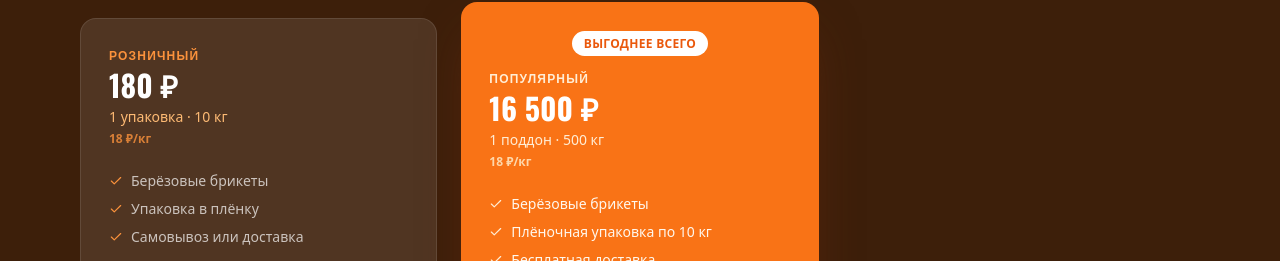
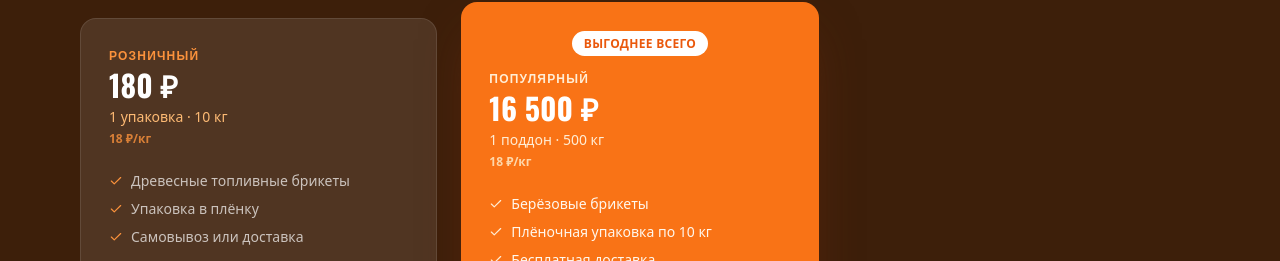
Before and after one commit to pr-poehali-dev/beaver-fuel-recycling, a React (Vite) app: page / in a window 1280 px wide. Shown: the part 1859-2120 px from the top of the page. Built offline with nearby package versions, Linux system fonts and the light colour scheme.

Commit message:
Замена березовых на древесные брикеты

```diff
--- a/src/pages/Index.tsx
+++ b/src/pages/Index.tsx
@@ -52,7 +52,7 @@ const prices = [
     price: "180",
     perkg: "18 ₽/кг",
     highlight: false,
-    features: ["Берёзовые брикеты", "Упаковка в плёнку", "Самовывоз или доставка"],
+    features: ["Древесные топливные брикеты", "Упаковка в плёнку", "Самовывоз или доставка"],
   },
   {
     name: "Популярный",
```
